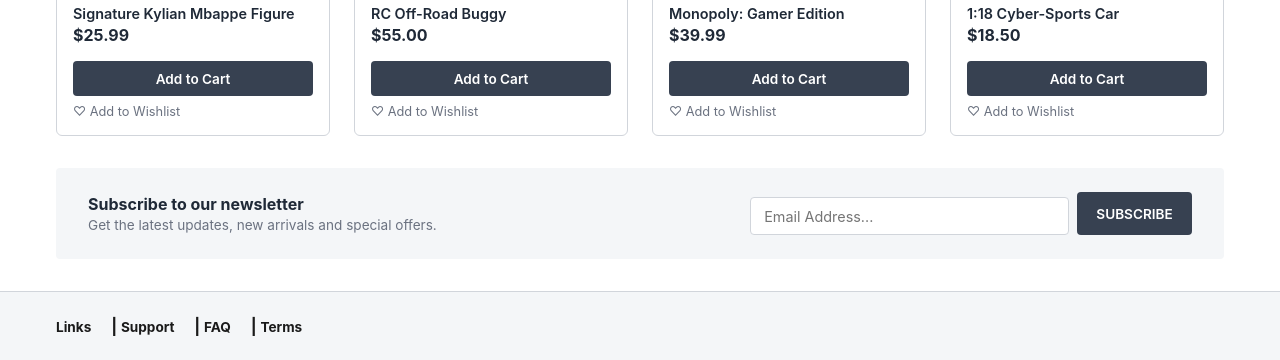
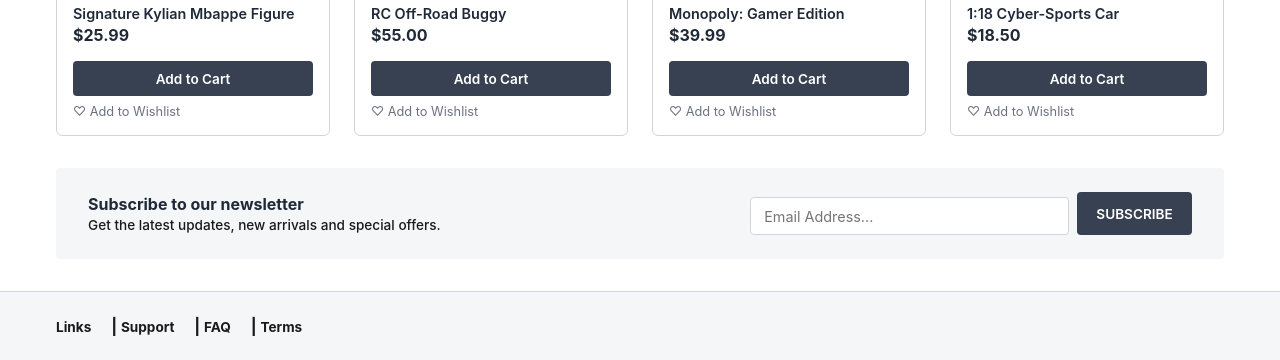
Before and after one commit to rishuu-e/toy-haven, a plain HTML site: page index.html in a window 1280 px wide. Shown: the part 871-1231 px from the top of the page. Drawn offline with Linux system fonts and the light colour scheme.

Commit message:
Add files via upload

```diff
--- a/css/styles.css
+++ b/css/styles.css
@@ -247,3 +247,8 @@ label { font-size: 0.85rem; font-weight: 600; color: var(--text-dark); display:
     color: #555555;
     text-decoration: underline;
 }
+
+.newsletter-bar .nl-text p {
+    color: #1a1a1a;
+    font-weight: 500;
+}
```
